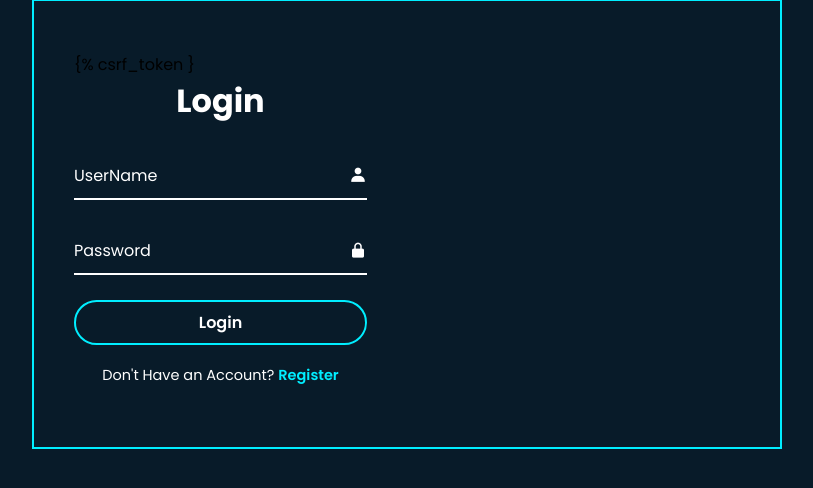
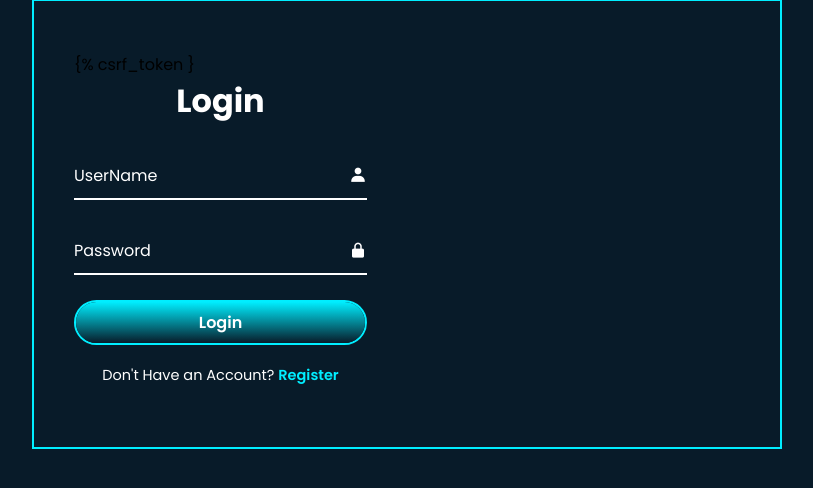
Before and after one commit to AyaBouri/ProjetIOT, a Django app: page /login/ in a window 1280 px wide. Shown: the part 176-664 px from the top of the page, without its empty margins (233-1046 px from the left). Run offline with Django 4.2, Linux system fonts and the light colour scheme.

Commit message:
Add Commit

```diff
--- a/DHT/templates/login.html
+++ b/DHT/templates/login.html
@@ -108,9 +108,22 @@
             font-size:16px;
             color:#fff;
             font-weight:600;
+            z-index:1;
+            overflow:hidden;
         }
         .btn::before{
             content:'';
+            position:absolute;
+            width:100%;
+            height:300%;
+            background: linear-gradient(#081b29,#0ef,#081b29,#0ef);
+            top:-100%;
+            left:0;
+            z-index:-1;
+            transition:.5s;
+        }
+        .btn:hover::before{
+            top:0;
         }
         .form-box .logreg-link{
             font-size:14.5px;
```
